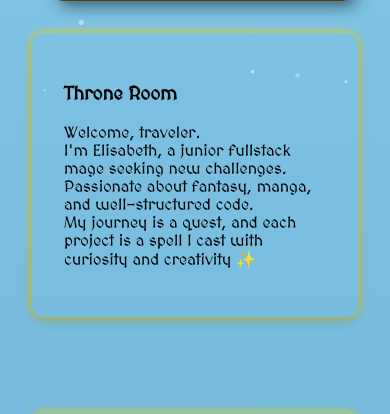
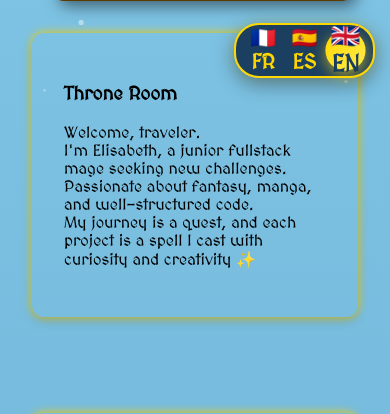
Before and after one commit to etrguez/portfolio, a PHP site: page /index.php in a window 390 px wide. Shown: the part 751-1165 px from the top of the page. Run offline with PHP 8.4, Linux system fonts and the light colour scheme; some web fonts are replaced.

Commit message:
Amélioration design sélecteur de langue - Position en bas sur mobile avec drapeaux seuls et animations fluides

```diff
--- a/style.css
+++ b/style.css
@@ -110,6 +110,7 @@
   background: #ffd700;
   color: #1a3d5d;
   font-weight: bold;
+  box-shadow: 0 0 15px rgba(255, 215, 0, 0.5);
 }
 
 /* Responsive Language Selector */
@@ -117,99 +118,142 @@
   .language-selector {
     top: 15px;
     right: 15px;
-    padding: 0.6rem;
-    gap: 0.3rem;
+    padding: 0.6rem 0.7rem;
+    gap: 0.4rem;
+    border-radius: 10px;
   }
 
   .language-selector button {
-    padding: 0.35rem 0.6rem;
-    font-size: 0.8rem;
-    border: 1.5px solid #ffd700;
+    padding: 0.35rem 0.7rem;
+    font-size: 0.85rem;
+    border-radius: 6px;
   }
 }
 
 @media (max-width: 768px) {
   .language-selector {
     position: fixed;
-    top: 10px;
-    right: 10px;
-    z-index: 1000;
+    bottom: 20px;
+    right: 20px;
+    top: auto;
     display: flex;
-    flex-direction: column;
-    gap: 0.3rem;
-    background: rgba(26, 61, 93, 0.95);
-    padding: 0.5rem;
-    border-radius: 6px;
+    flex-direction: row;
+    gap: 0.5rem;
+    background: rgba(26, 61, 93, 0.98);
+    padding: 0.7rem 0.8rem;
+    border-radius: 30px;
     border: 2px solid #ffd700;
-    box-shadow: 0 4px 15px rgba(0, 0, 0, 0.3);
+    box-shadow: 0 8px 25px rgba(0, 0, 0, 0.4), 0 0 20px rgba(255, 215, 0, 0.2);
+    backdrop-filter: blur(10px);
   }
 
   .language-selector button {
     background: transparent;
-    border: 1.5px solid #ffd700;
+    border: none;
     color: #ffd700;
     cursor: pointer;
-    padding: 0.3rem 0.5rem;
-    border-radius: 3px;
+    padding: 0;
+    border-radius: 50%;
     font-weight: bold;
-    font-family: "MedievalSharp", cursive;
-    font-size: 0.7rem;
-    transition: all 0.3s ease;
-    white-space: nowrap;
+    font-size: 1.5rem;
+    width: 40px;
+    height: 40px;
+    display: flex;
+    align-items: center;
+    justify-content: center;
+    transition: all 0.3s cubic-bezier(0.4, 0, 0.2, 1);
+    position: relative;
   }
 
-  .language-selector button:hover {
-    background: #ffd700;
-    color: #1a3d5d;
-    transform: scale(1.02);
+  .language-selector button::before {
+    content: '';
+    position: absolute;
+    width: 100%;
+    height: 100%;
+    border-radius: 50%;
+    background: rgba(255, 215, 0, 0.1);
+    transform: scale(0);
+    transition: transform 0.3s ease;
+  }
+
+  .language-selector button:hover::before {
+    transform: scale(1);
+  }
+
+  .language-selector button:active {
+    transform: scale(0.9);
   }
 
   .language-selector button.active {
-    background: #ffd700;
+    background: linear-gradient(135deg, #ffd700 0%, #ffed4e 100%);
     color: #1a3d5d;
-    font-weight: bold;
+    transform: scale(1.1);
+    box-shadow: 0 4px 15px rgba(255, 215, 0, 0.5);
+  }
+
+  .language-selector button.active::before {
+    display: none;
   }
 }
 
 @media (max-width: 480px) {
   .language-selector {
     position: fixed;
-    top: 8px;
-    right: 8px;
+    bottom: 15px;
+    right: 15px;
+    top: auto;
     display: flex;
-    flex-direction: column;
-    gap: 0.2rem;
-    background: rgba(26, 61, 93, 0.95);
-    padding: 0.4rem;
-    border-radius: 5px;
-    border: 1.5px solid #ffd700;
-    box-shadow: 0 2px 10px rgba(0, 0, 0, 0.3);
+    flex-direction: row;
+    gap: 0.4rem;
+    background: rgba(26, 61, 93, 0.98);
+    padding: 0.5rem 0.6rem;
+    border-radius: 25px;
+    border: 2px solid #ffd700;
+    box-shadow: 0 6px 20px rgba(0, 0, 0, 0.4), 0 0 15px rgba(255, 215, 0, 0.2);
+    backdrop-filter: blur(8px);
   }
 
   .language-selector button {
     background: transparent;
-    border: 1px solid #ffd700;
+    border: none;
     color: #ffd700;
     cursor: pointer;
-    padding: 0.25rem 0.4rem;
-    border-radius: 3px;
-    font-weight: bold;
-    font-family: "MedievalSharp", cursive;
-    font-size: 0.6rem;
-    transition: all 0.2s ease;
-    white-space: nowrap;
-    line-height: 1;
+    padding: 0;
+    border-radius: 50%;
+    font-size: 1.3rem;
+    width: 35px;
+    height: 35px;
+    display: flex;
+    align-items: center;
+    justify-content: center;
+    transition: all 0.3s cubic-bezier(0.4, 0, 0.2, 1);
+    position: relative;
   }
 
-  .language-selector button:hover {
-    background: #ffd700;
-    color: #1a3d5d;
-    transform: scale(1.01);
+  .language-selector button::before {
+    content: '';
+    position: absolute;
+    width: 100%;
+    height: 100%;
+    border-radius: 50%;
+    background: rgba(255, 215, 0, 0.15);
+    transform: scale(0);
+    transition: transform 0.3s ease;
+  }
+
+  .language-selector button:active {
+    transform: scale(0.85);
   }
 
   .language-selector button.active {
-    background: #ffd700;
+    background: linear-gradient(135deg, #ffd700 0%, #ffed4e 100%);
     color: #1a3d5d;
+    transform: scale(1.15);
+    box-shadow: 0 4px 12px rgba(255, 215, 0, 0.6);
+  }
+
+  .language-selector button.active::before {
+    display: none;
   }
 }
 
```
